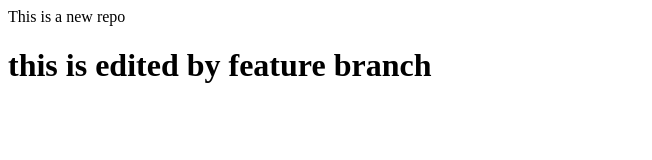
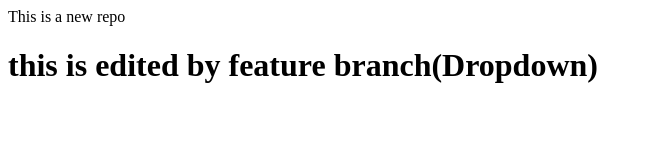
Before and after one commit to Rajesh98677/LocalRepo, a plain HTML site: page index.html in a window 1280 px wide. Shown: the whole page, without its empty margins (0-652 px from the left). Drawn offline with Linux system fonts and the light colour scheme.

```diff
--- a/index.html
+++ b/index.html
@@ -1,2 +1,2 @@
 <p> This is a new repo</p>
-<h1>this is edited by feature branch</h1>
+<h1>this is edited by feature branch(Dropdown)</h1>
```
